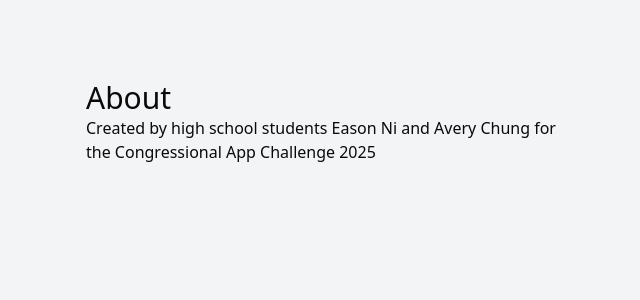
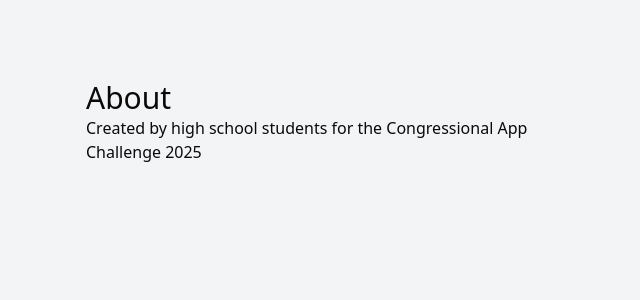
Before and after one commit to mea432/congressional-app-challenge-25, a Next.js app: page /about in a window 1280 px wide. Shown: the top 300 px of the page, without its empty margins (314-954 px from the left). Built offline with nearby package versions, Linux system fonts and the light colour scheme.

Commit message:
Cleaned up unused declarations

```diff
--- a/src/app/about/page.tsx
+++ b/src/app/about/page.tsx
@@ -4,7 +4,7 @@
   return (
     <MainContent>
       <h1 className="text-3xl">About</h1>
-      <p>Created by high school students Eason Ni and Avery Chung for the Congressional App Challenge 2025</p>
+      <p>Created by high school students for the Congressional App Challenge 2025</p>
     </MainContent>
   )
 }
--- a/src/app/page.tsx
+++ b/src/app/page.tsx
@@ -1,4 +1,3 @@
-// app/page.tsx
 import Link from "next/link";
 
 export default function LandingPage() {
--- a/src/app/tutorial/page.tsx
+++ b/src/app/tutorial/page.tsx
@@ -26,7 +26,7 @@
       <br />
       <br />
 
-      <Button onClick={() => window.location.replace("/home")}>Go to home page</Button>
+      <Button onClick={() => window.location.href = "/home"}>Go to home page</Button>
     </MainContent>
   )
 }
```
Also changed, not shown: src/app/leaderboard/page.tsx (+0 -10 lines).
